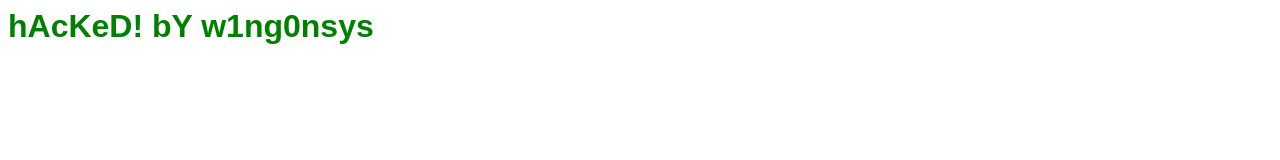
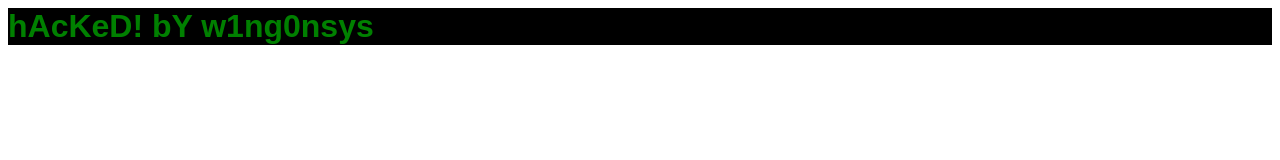
Before and after one commit to microsoft-office365-team/gsociety, a plain HTML site: page index.html in a window 1280 px wide. Drawn offline with Linux system fonts and the light colour scheme.

Commit message:
Update index.html

```diff
--- a/index.html
+++ b/index.html
@@ -4,6 +4,6 @@
         <title>hAcKeD bY w1ng0nsys</title>
     </head>
     <body>
-        <h1 style="color:green; font-family:Arial, Helvetica, sans-serif;">hAcKeD! bY w1ng0nsys</h1>
+        <h1 style="color:green; font-family:Arial, Helvetica, sans-serif;background-color:black">hAcKeD! bY w1ng0nsys</h1>
     </body>
 </html>
```
